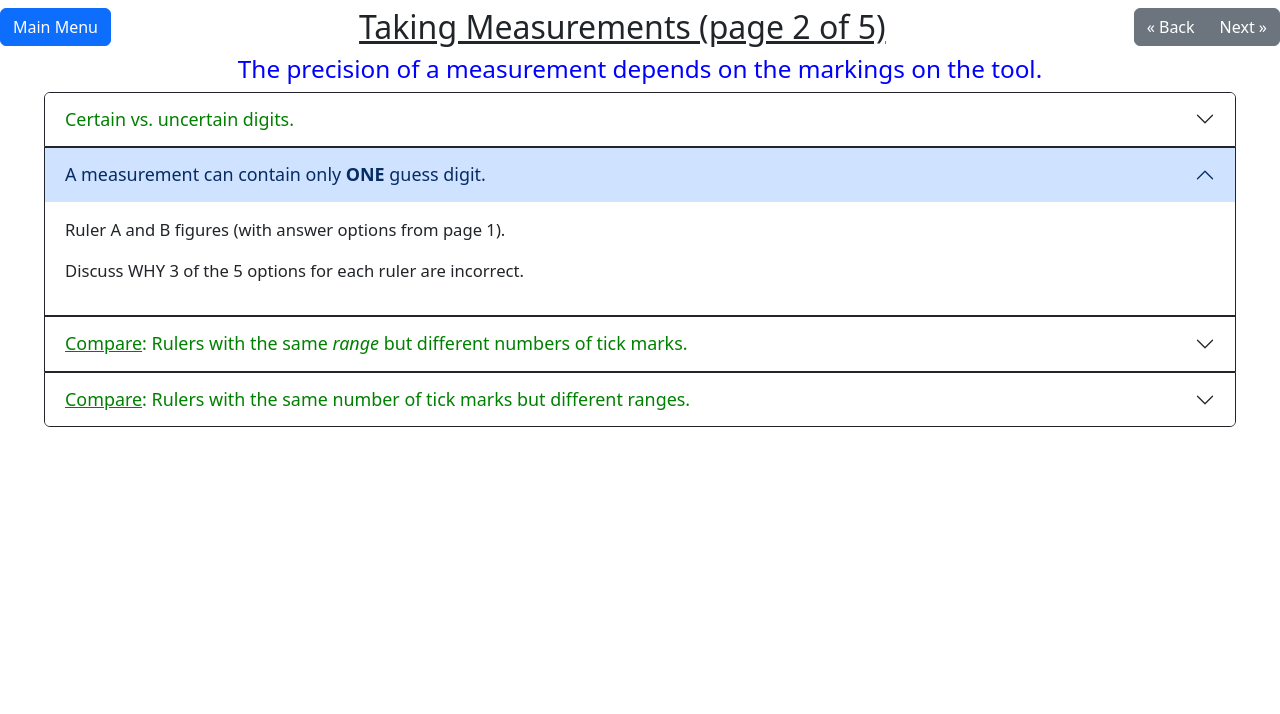
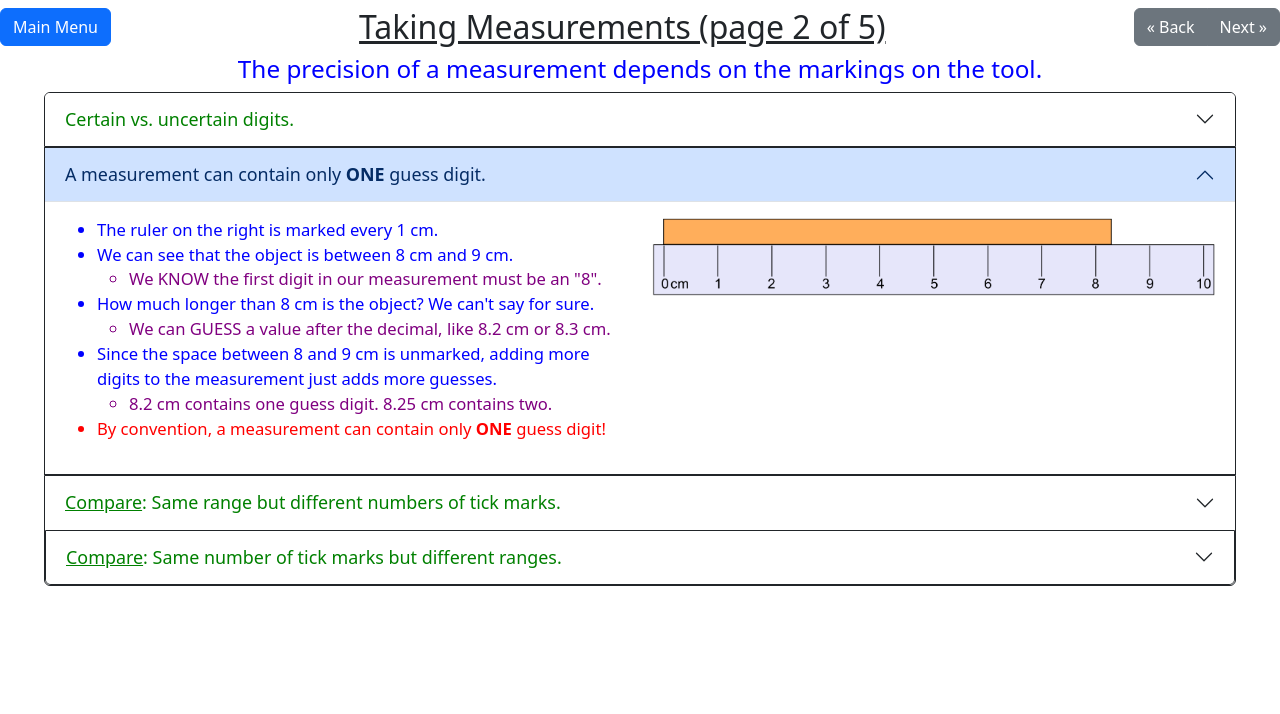
Before and after one commit to jimflores5/Measurement, a Flask app: page /measuring/2 in a window 1280 px wide, after a click that opens the changed part. Shown: the top 714 px of the page. Run offline with Flask 3, Linux system fonts and the light colour scheme.

Commit message:
Added content to page 2 of the Taking Measurements tutorial.

```diff
--- a/static/style.css
+++ b/static/style.css
@@ -162,3 +162,8 @@
 .answer-text {
     font-size: 1.4vw;
 }
+
+.frame-figure {
+    width: 80%;
+    vertical-align: middle;
+}
--- a/templates/measuring.html
+++ b/templates/measuring.html
@@ -9,12 +9,12 @@
                     <section class="col-8 text-center border border-dark">
                         <p class="frame-heading" style="color:green">Ruler A</p>
                         <figure class="figure">
-                            <img src="{{url_for('static', filename='meas_ex_1.png')}}" class="figure-img img-fluid" alt="Equate a famous painting to 1 kiloword.">
+                            <img src="{{url_for('static', filename='meas_ex_1.png')}}" class="figure-img img-fluid" alt="Ruler with only 0 cm and 10 cm markings, plus an object less than half the length of the ruler.">
                         </figure>
                         <hr>
                         <p class="frame-heading" style="color:purple">Ruler B</p>
                         <figure class="figure">
-                            <img src="{{url_for('static', filename='meas_ex_2.png')}}" class="figure-img img-fluid" alt="Equate a famous painting to 1 kiloword.">
+                            <img src="{{url_for('static', filename='meas_ex_2.png')}}" class="figure-img img-fluid" alt="Ruler marked every 1 cm, plus an object that fallw between the 8cm and 9 cm marks.">
                         </figure>
                     </section>
                     <section class="col-4 border border-dark text-left">
@@ -59,9 +59,18 @@
                                 </button>
                             </h2>
                             <div id="collapseZero" class="accordion-collapse collapse" data-bs-parent="#accordionExample">
-                                <div class="accordion-body frame-text">
-                                    Lorem ipsum...
-                                </div>
+                                <section class="accordion-body frame-text row justify-content-center">
+                                    <div class="col-5" style="color:blue">
+                                        <video class="border border-dark intro-vid" width="100%" height="auto" controls>
+                                            <!-- <source src="{{url_for('static', filename='who_uses_metric.mp4')}}" type="video/mp4"> -->
+                                        </video>
+                                    </div>
+                                    <div class="col-7 text-center">
+                                        <figure class="figure">
+                                            <img src="{{url_for('static', filename='tick_marks.png')}}" class="figure-img img-fluid" alt="Ruler with only 0 cm and 10 cm markings, plus an object less than half the length of the ruler.">
+                                        </figure>
+                                    </div>
+                                </section>
                             </div>
                         </div>
                         <div class="accordion-item border border-dark">
@@ -71,36 +80,78 @@
                                 </button>
                             </h2>
                             <div id="collapseOne" class="accordion-collapse collapse" data-bs-parent="#accordionExample">
-                                <div class="accordion-body frame-text">
-                                    <p>Ruler A and B figures (with answer options from page 1).</p>
-                                    <p>Discuss WHY 3 of the 5 options for each ruler are incorrect.</p>
-                                </div>
+                                <section class="accordion-body frame-text row justify-content-center">
+                                    <div class="col-6" style="color:blue">
+                                        <ul>
+                                            <li>The ruler on the right is marked every 1 cm.</li>
+                                            <li>We can see that the object is between 8 cm and 9 cm.</li>
+                                            <ul style="color:purple"><li>We KNOW the first digit in our measurement must be an "8".</li></ul>
+                                            <li>How much longer than 8 cm is the object? We can't say for sure.</li>
+                                            <ul style="color:purple"><li>We can GUESS a value after the decimal, like 8.2 cm or 8.3 cm.</li></ul>
+                                            <li>Since the space between 8 and 9 cm is unmarked, adding more digits to the measurement just adds more guesses.</li>
+                                            <ul style="color:purple"><li>8.2 cm contains one guess digit. 8.25 cm contains two.</li></ul>
+                                            <li style="color:red">By convention, a measurement can contain only <strong>ONE</strong> guess digit!</li>
+                                        </ul>
+                                    </div>
+                                    <div class="col-6 text-center">
+                                        <figure class="figure">
+                                            <img src="{{url_for('static', filename='meas_ex_2.png')}}" class="figure-img img-fluid" alt="Ruler with only 0 cm and 10 cm markings, plus an object less than half the length of the ruler.">
+                                        </figure>
+                                    </div>
+                                </section>
                             </div>
                         </div>
                         <div class="accordion-item border border-dark">
                             <h2 class="accordion-header">
                                 <button class="accordion-button collapsed frame-list-heading" type="button" data-bs-toggle="collapse" data-bs-target="#collapseTwo" aria-expanded="false" aria-controls="collapseTwo">
-                                    <span><u>Compare</u>: Rulers with the same <em>range</em> but different numbers of tick marks.</span>
+                                    <span><u>Compare</u>: Same range but different numbers of tick marks.</span>
                                 </button>
                             </h2>
                             <div id="collapseTwo" class="accordion-collapse collapse" data-bs-parent="#accordionExample">
-                                <div class="accordion-body frame-text">
-                                    <p>Show 2 figures + examples showing different levels of precision.</p>
-                                    <p>Explain...</p>
-                                </div>
-                            </div>
+                                <section class="accordion-body frame-text row justify-content-center">
+                                    <div class="col-6" style="color:blue">
+                                        <ul>
+                                            <li>Both tools show the same overall range (0 g - 5 g).</li>
+                                            <li>The top tool has marks every 1 g. The bottom tool has marks every 0.1 g.</li>
+                                            <ul style="color:purple">
+                                                <li>With more marks, the bottom tool places the guess digit further to the right.</li>
+                                                <li>2.<u>4</u> g for the top tool vs. 2.4<u>2</u> g for the bottom.</li>
+                                            </ul>
+                                            <li>For the same range, adding more marks to the tool increses the <em>precision</em> of the measurement.</li>
+                                        </ul>
+                                    </div>
+                                    <div class="col-6 text-center">
+                                        <figure class="figure">
+                                            <img src="{{url_for('static', filename='scale_1.png')}}" class="figure-img img-fluid" alt="Two scales marked from 0 - 5 grams. The top scale is marked every 1 g, while the bottom scale is marked every 0.1 g.">
+                                        </figure>
+                                    </div>
+                                </section>
                         </div>
                         <div class="accordion-item border border-dark">
                             <h2 class="accordion-header">
                                 <button class="accordion-button collapsed frame-list-heading" type="button" data-bs-toggle="collapse" data-bs-target="#collapseThree" aria-expanded="false" aria-controls="collapseThree">
-                                    <span><u>Compare</u>: Rulers with the same number of tick marks but different ranges.</span>
+                                    <span><u>Compare</u>: Same number of tick marks but different ranges.</span>
                                 </button>
                             </h2>
                             <div id="collapseThree" class="accordion-collapse collapse" data-bs-parent="#accordionExample">
-                                <div class="accordion-body frame-text">
-                                    <p>Show 2 figures + examples showing different levels of precision.</p>
-                                    <p>Explain...</p>
-                                </div>
+                                <section class="accordion-body frame-text row justify-content-center">
+                                    <div class="col-6" style="color:blue">
+                                        <ul>
+                                            <li>Both tools have the same number of markings.</li>
+                                            <li>The top tool has a range of 0 - 5 grams. The bottom tool has a smaller range (0 - 0.5 g).</li>
+                                            <ul style="color:purple">
+                                                <li>With a smaller range, the bottom tool places the guess digit further to the right.</li>
+                                                <li>3.4<u>8</u> g for the top tool vs. 0.34<u>8</u> g for the bottom.</li>
+                                            </ul>
+                                            <li>For the same number of tick marks, a smaller range increses the <em>precision</em> of the measurement.</li>
+                                        </ul>
+                                    </div>
+                                    <div class="col-6 text-center">
+                                        <figure class="figure">
+                                            <img src="{{url_for('static', filename='scale_2.png')}}" class="figure-img img-fluid" alt="Two scales with the same number of tick marks. The top scale has a range of 0 - 5 grams, while the bottom scale has a range of 0 - 0.5 g.">
+                                        </figure>
+                                    </div>
+                                </section>
                             </div>
                         </div>
                     </div>
```
Also changed, not shown: static/scale_1.png (added), static/scale_2.png (added), static/tick_marks.png (added).
